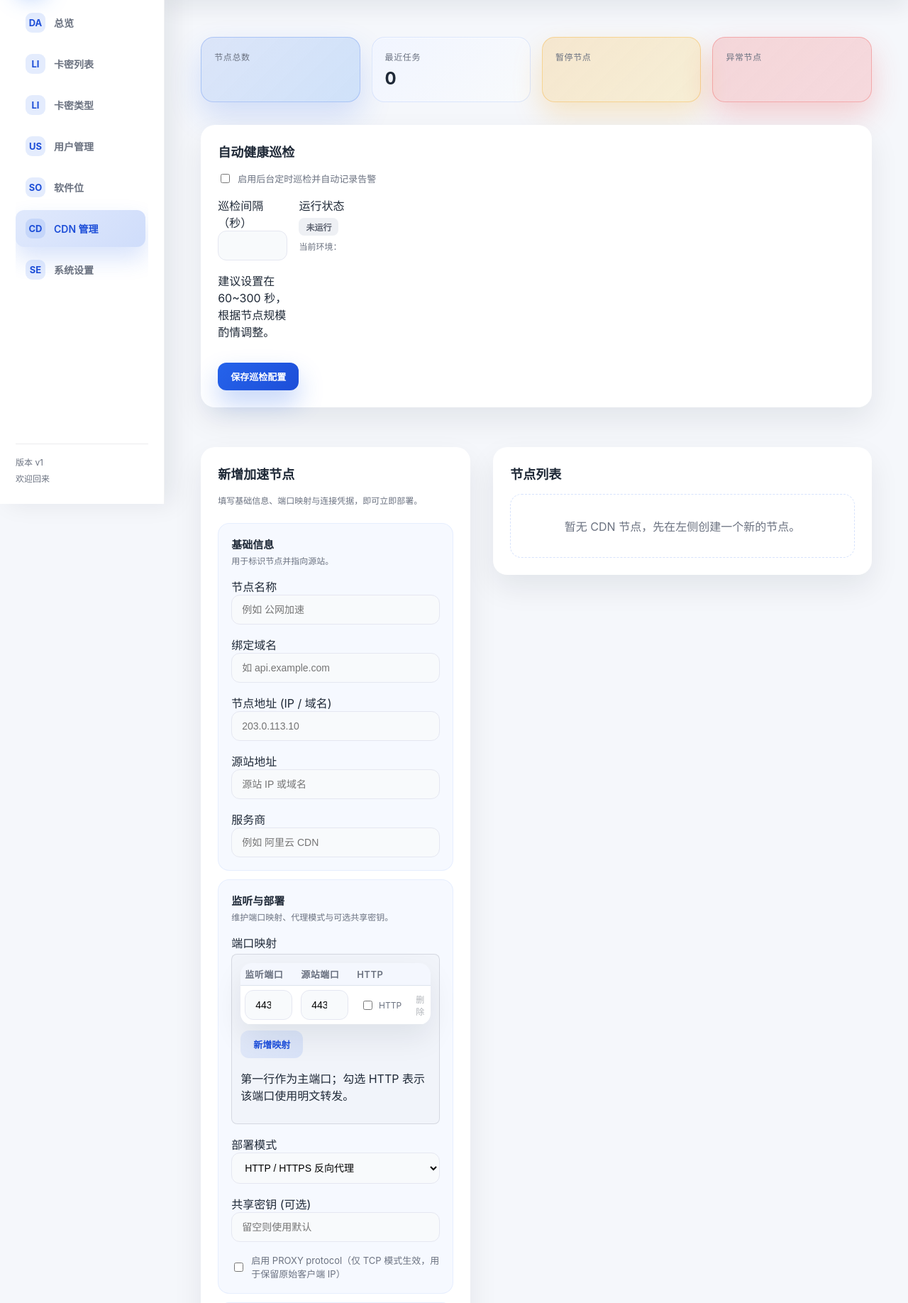
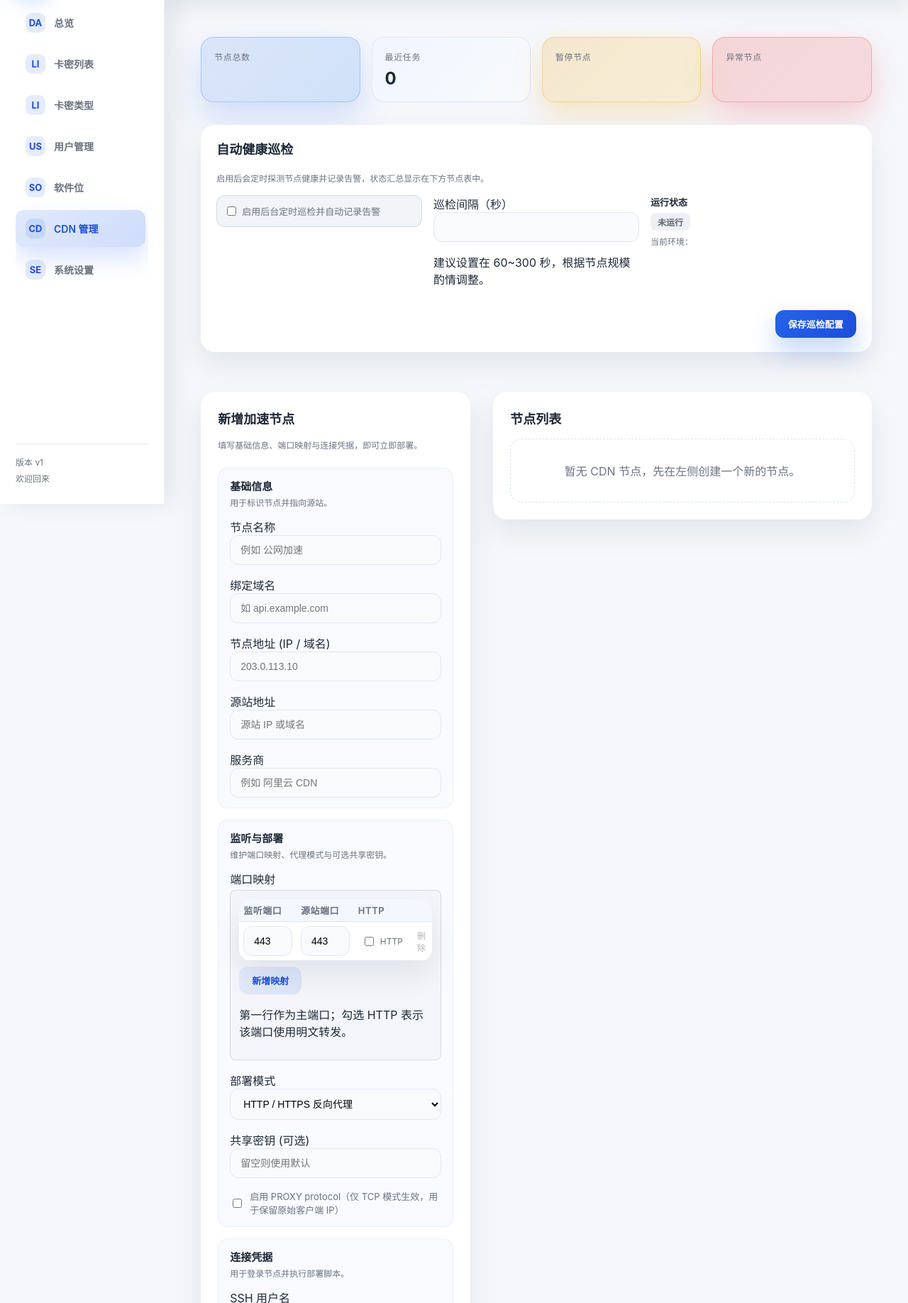
Before and after one commit to hujiali30001/VMPSelf, a FastAPI app: template server/app/templates/admin/cdn/index.html in a window 1280 px wide. Shown: the part 90-1926 px from the top of the page at 71% size. Run offline with FastAPI, Linux system fonts and the light colour scheme; the template is opened without the code that fills it, so the values that code supplies are empty.

Commit message:
Update index.html

```diff
--- a/server/app/templates/admin/cdn/index.html
+++ b/server/app/templates/admin/cdn/index.html
@@ -20,6 +20,59 @@
         display: grid;
         gap: 24px;
     }
+    .panel--compact {
+        padding: 20px 22px;
+    }
+    .monitor-panel__header {
+        display: flex;
+        flex-direction: column;
+        gap: 4px;
+    }
+    .monitor-panel__subtitle {
+        margin: 0;
+        font-size: 12px;
+        color: var(--text-secondary);
+    }
+    .monitor-form {
+        margin-top: 16px;
+        display: grid;
+        gap: 16px;
+    }
+    .monitor-grid {
+        display: grid;
+        grid-template-columns: repeat(auto-fit, minmax(220px, 1fr));
+        gap: 16px;
+        align-items: start;
+    }
+    .monitor-toggle {
+        display: flex;
+        align-items: flex-start;
+        gap: 10px;
+        width: 100%;
+        padding: 12px 14px;
+        border-radius: 12px;
+        border: 1px solid rgba(148, 163, 184, 0.32);
+        background: rgba(148, 163, 184, 0.12);
+    }
+    .monitor-toggle input {
+        margin: 0;
+    }
+    .monitor-meta-label {
+        font-size: 13px;
+        font-weight: 600;
+        color: var(--text-primary);
+        margin-bottom: 6px;
+    }
+    .monitor-stats {
+        display: grid;
+        gap: 6px;
+        font-size: 12px;
+        color: var(--text-secondary);
+    }
+    .monitor-actions {
+        display: flex;
+        justify-content: flex-end;
+    }
     .panel-stack {
         display: grid;
         gap: 24px;
@@ -41,14 +94,23 @@
     }
     .form-section {
         display: grid;
-        gap: 16px;
-        padding: 18px;
-        border-radius: 16px;
-        background: rgba(37, 99, 235, 0.04);
+        gap: 14px;
+        padding: 14px 16px;
+        border-radius: 14px;
+        background: rgba(37, 99, 235, 0.03);
         border: 1px solid rgba(37, 99, 235, 0.08);
     }
     .form-section + .form-section {
-        margin-top: 12px;
+        margin-top: 0;
+    }
+    .form-section-grid {
+        display: grid;
+        gap: 16px;
+        grid-template-columns: repeat(auto-fit, minmax(320px, 1fr));
+        align-items: start;
+    }
+    .form-section--span2 {
+        grid-column: 1 / -1;
     }
     .form-grid--balanced {
         grid-template-columns: repeat(auto-fit, minmax(220px, 1fr));
@@ -61,6 +123,9 @@
         justify-content: flex-end;
         gap: 12px;
         margin-top: 16px;
+    }
+    .form-actions--compact {
+        justify-content: flex-start;
     }
     .checkbox-row {
         display: inline-flex;
@@ -255,6 +320,9 @@
         .panel-aside {
             position: static;
         }
+        .form-section-grid {
+            grid-template-columns: 1fr;
+        }
     }
 </style>
 {% endblock %}
@@ -303,22 +371,26 @@
     </div>
 </section>
 
-<section class="panel" style="margin-bottom: 24px;">
+<section class="panel panel--compact monitor-panel" style="margin-bottom: 24px;">
+    <div class="monitor-panel__header">
         <h2>自动健康巡检</h2>
-    <form class="form-grid" method="post" action="/admin/cdn/monitor">
-        <div class="full-row" style="display:flex;align-items:center;gap:8px;font-size:13px;color:var(--text-secondary);">
+        <p class="monitor-panel__subtitle">启用后会定时探测节点健康并记录告警，状态汇总显示在下方节点表中。</p>
+    </div>
+    <form class="monitor-form" method="post" action="/admin/cdn/monitor">
+        <div class="monitor-grid">
+            <label class="checkbox-row monitor-toggle" for="monitor-enabled">
                 <input type="checkbox" id="monitor-enabled" name="enabled" value="on" {% if monitor_config.enabled %}checked{% endif %} />
-            <label for="monitor-enabled">启用后台定时巡检并自动记录告警</label>
-        </div>
-        <div class="grid-half">
+                启用后台定时巡检并自动记录告警
+            </label>
             <div>
                 <label for="monitor-interval">巡检间隔（秒）</label>
                 <input type="number" id="monitor-interval" name="interval_seconds" value="{{ monitor_config.interval_seconds }}" min="30" max="3600" step="30" required />
                 <p class="input-hint">建议设置在 60~300 秒，根据节点规模酌情调整。</p>
             </div>
             <div>
-                <label>运行状态</label>
-                <div class="health-info">
+                <div class="monitor-meta-label">运行状态</div>
+                <div class="monitor-stats">
+                    <div>
                         {% if monitor_runtime.running %}
                             <span class="badge badge-healthy">运行中</span>
                         {% else %}
@@ -328,16 +400,15 @@
                             · 计划周期 {{ monitor_runtime.interval_seconds }} 秒
                         {% endif %}
                     </div>
-                <div class="health-info">
-                    当前环境：{{ monitor_runtime.environment }}
-                </div>
+                    <div>当前环境：{{ monitor_runtime.environment }}</div>
                     {% if monitor_config.enabled and not monitor_runtime.effective_enabled %}
                         <div class="health-error">已开启但当前环境不允许自动巡检（测试环境或正在运行 Pytest）。</div>
                     {% endif %}
                 </div>
             </div>
+        </div>
         <input type="hidden" name="return_to" value="{{ return_to }}" />
-        <div class="full-row">
+        <div class="monitor-actions">
             <button class="primary-btn" type="submit">保存巡检配置</button>
         </div>
     </form>
@@ -350,6 +421,7 @@
             <p class="section-subtitle">填写基础信息、端口映射与连接凭据，即可立即部署。</p>
         </div>
         <form method="post" action="/admin/cdn/endpoints">
+            <div class="form-section-grid">
                 <div class="form-section">
                     <div>
                         <h3 class="section-heading">基础信息</h3>
@@ -378,7 +450,7 @@
                         </div>
                     </div>
                 </div>
-            <div class="form-section">
+                <div class="form-section form-section--span2">
                     <div>
                         <h3 class="section-heading">监听与部署</h3>
                         <p class="section-subtitle">维护端口映射、代理模式与可选共享密钥。</p>
@@ -473,10 +545,11 @@
                         </div>
                     </div>
                 </div>
+            </div>
             <input type="hidden" name="return_to" value="{{ return_to }}" />
             <input type="hidden" name="default_listen_port" value="443" />
             <input type="hidden" name="default_origin_port" value="443" />
-            <div class="form-actions">
+            <div class="form-actions form-actions--compact">
                 <button class="primary-btn" type="submit">创建节点</button>
             </div>
         </form>
```
Lines whose indentation alone changed are shown as unchanged.
